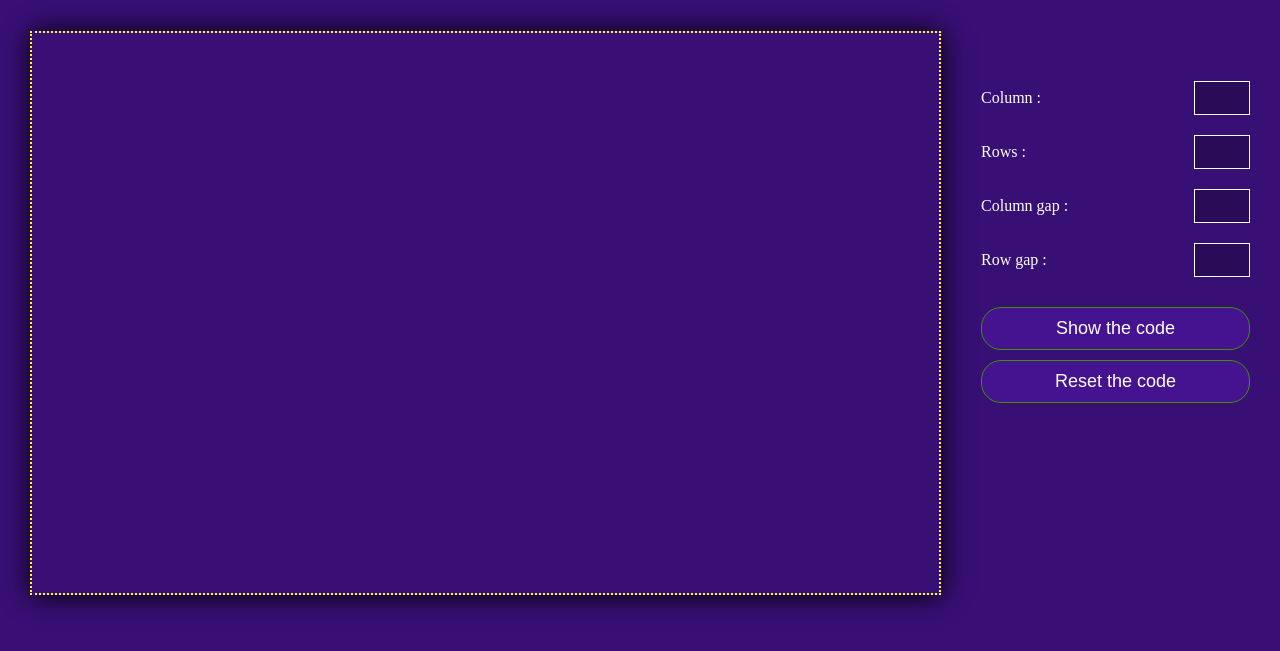
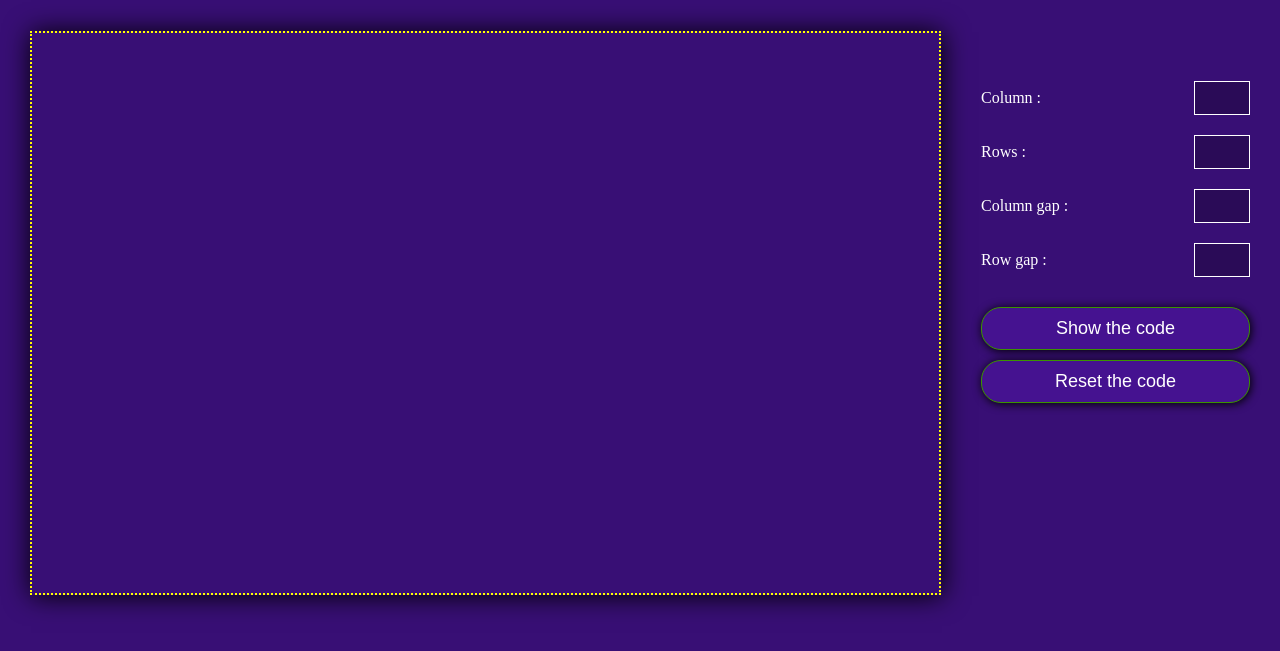
Before and after one commit to abelqasm/Css-generator, a plain HTML site: page index.html in a window 1280 px wide. Shown: the part 79-730 px from the top of the page. Drawn offline with Linux system fonts and the light colour scheme.

Commit message:
name changing and button shadow

```diff
--- a/index.css
+++ b/index.css
@@ -95,3 +95,7 @@ input{
     border-radius: 20px;
     box-shadow: 1px 1px 40px black;
 }
+
+button {
+    box-shadow: 1px 1px 10px black;
+}
--- a/index.html
+++ b/index.html
@@ -5,7 +5,7 @@
     <meta name="viewport" content="width=device-width, initial-scale=1.0">
     <link rel="stylesheet" href="./index.css">
     <link rel="stylesheet" href="./grid-code.css">
-    <title>Document</title>
+    <title>Css grid generator</title>
 </head>
 <body>
     <header>
```
